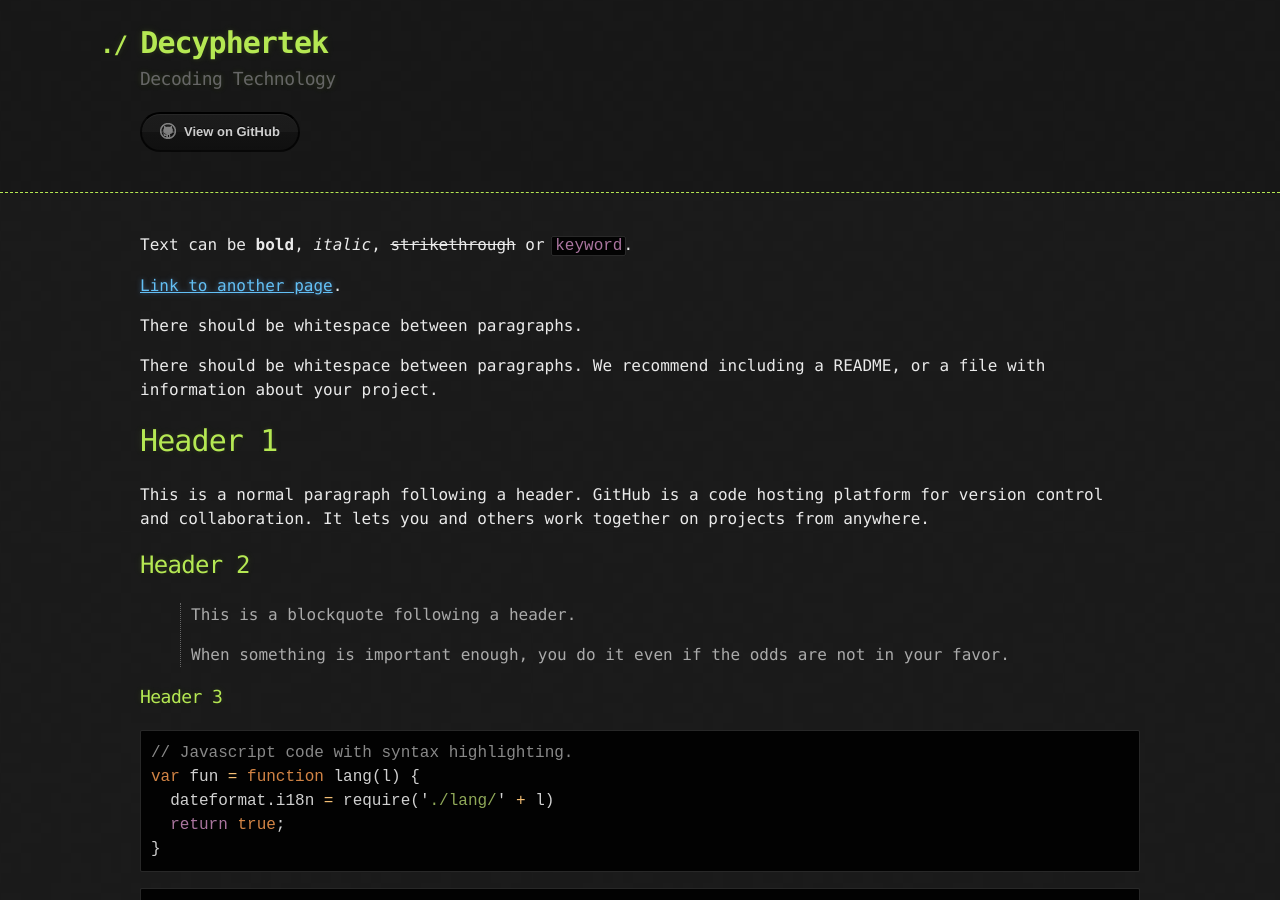
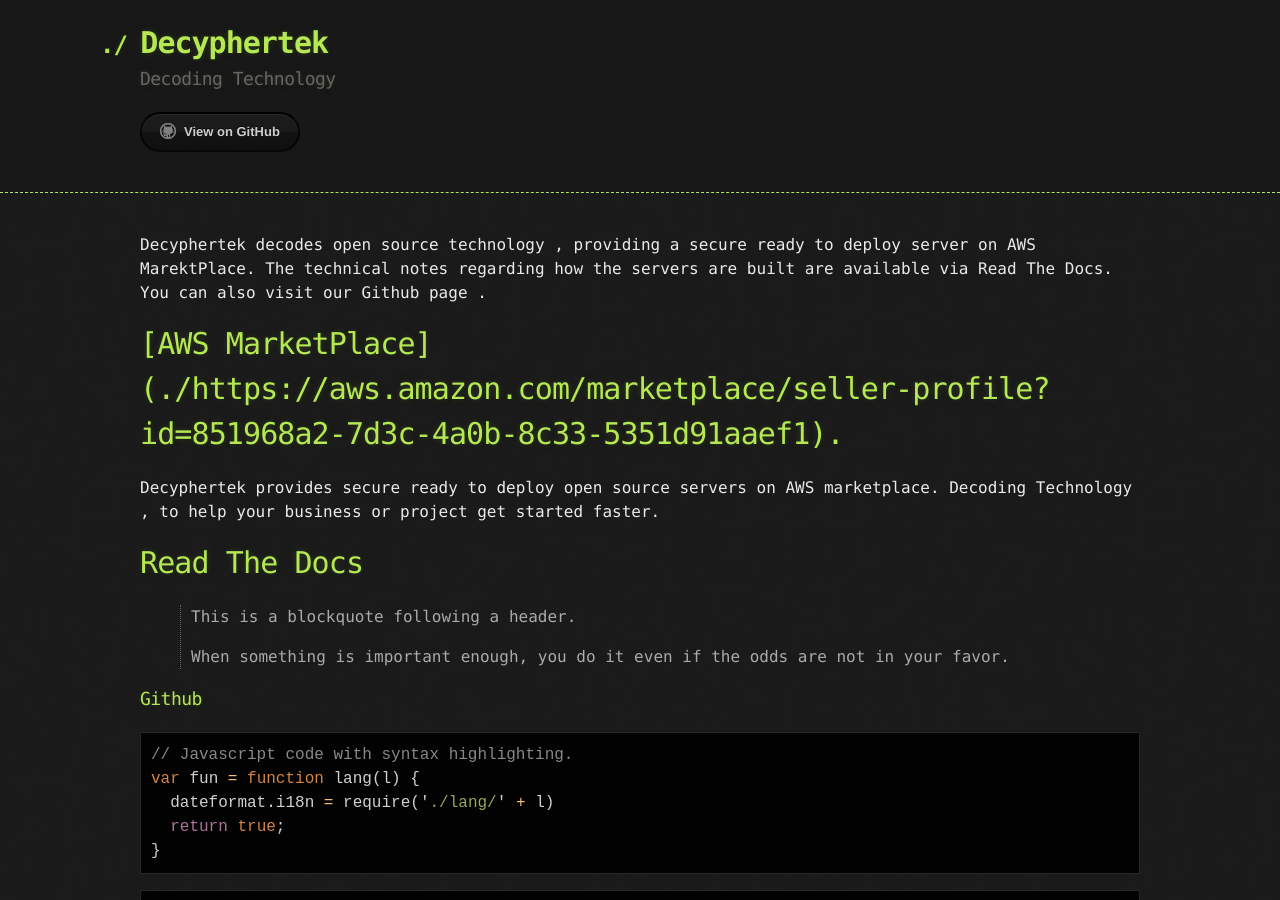
Before and after one commit to decyphertek-io/decyphertek-io.github.io, a Jekyll site: the page built from docs/index.md, in a window 1280 px wide and 900 px high. Built offline with Jekyll 4.4.1, drawn with Linux system fonts in a browser that asks for light colours.

Commit message:
decyphertek-io

````diff
--- a/docs/index.md
+++ b/docs/index.md
@@ -2,25 +2,23 @@
 layout: default
 ---
 
-Text can be **bold**, _italic_, ~~strikethrough~~ or `keyword`.
+Decyphertek decodes open source technology , providing a secure ready to deploy server on AWS MarektPlace.
+The technical notes regarding how the servers are built are available via Read The Docs. You can also visit
+our Github page .
 
-[Link to another page](./another-page.html).
 
-There should be whitespace between paragraphs.
+# [AWS MarketPlace] (./https://aws.amazon.com/marketplace/seller-profile?id=851968a2-7d3c-4a0b-8c33-5351d91aaef1).
 
-There should be whitespace between paragraphs. We recommend including a README, or a file with information about your project.
+Decyphertek provides secure ready to deploy open source servers on AWS marketplace. Decoding Technology , to help
+your business or project get started faster.
 
-# Header 1
-
-This is a normal paragraph following a header. GitHub is a code hosting platform for version control and collaboration. It lets you and others work together on projects from anywhere.
-
-## Header 2
+# Read The Docs
 
 > This is a blockquote following a header.
 >
 > When something is important enough, you do it even if the odds are not in your favor.
 
-### Header 3
+### Github
 
 ```js
 // Javascript code with syntax highlighting.
````
